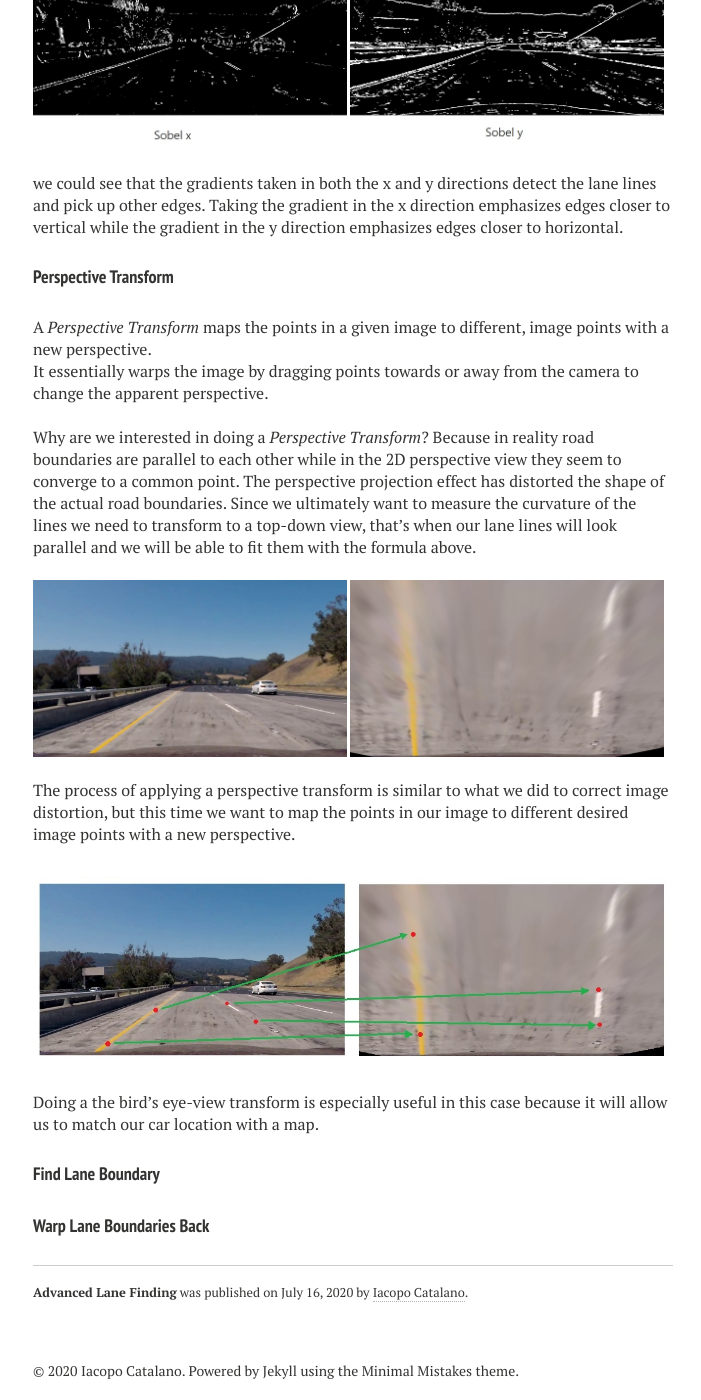
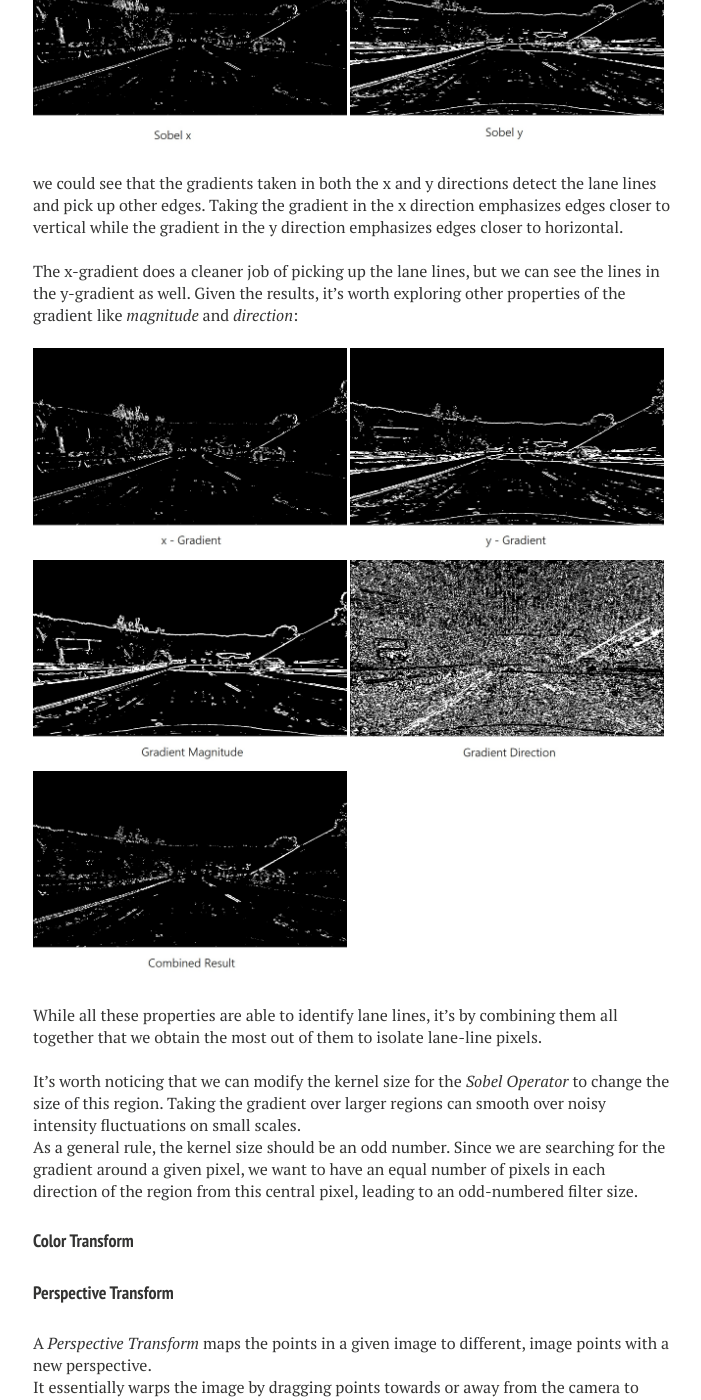
Before and after one commit to IacopomC/iacopomc.github.io, a Jekyll site: the page built from _posts/2020-07-16-advanced-lane-finding.md, in a window 1280 px wide and 1400 px high, scrolled down 3111 px. Shown: the whole window, without its empty margins (287-988 px from the left). Built offline with Jekyll 4.4.1, drawn with Linux system fonts in a browser that asks for light colours; nearby versions of some CDN libraries; our own code applies the rules of GitHub Pages for plain Markdown files; some of the changed text lies outside the part shown.

Commit message:
Split gradient and color sections

```diff
--- a/_posts/2020-07-16-advanced-lane-finding.md
+++ b/_posts/2020-07-16-advanced-lane-finding.md
@@ -100,7 +100,7 @@ To calculate the curvature of a lane line, we're going to fit a 2nd degree polyn
 
 where *A* gives us the curvature we're looking for, *B* gives us the direction that the line is pointing towards, and *C* gives us the position of the line based on how far away it is from the left side of the image (y = 0).
 
-#### Color Transform and Gradient
+#### Gradient Transform
 Now we know what we need, but how are we going to find it? We'll be using something called *Perspective Transform*, but before that there is another image preprocessing step that will make our job easier: we'll use color and gradient transforms to create a thresholded binary image.
 
 <br/>
@@ -112,7 +112,7 @@ To speed up the process we can take advantage of the fact that the lane lines te
 
 <br/>
 
-One operator used to calculate x and y gradients is the *Sobel Operator*, and if we applied it on an image :
+One operator used to calculate x and y gradients is the *Sobel Operator*, and if we applied it on an image and took the absolute value:
 
 <br/>
 
@@ -122,6 +122,33 @@ One operator used to calculate x and y gradients is the *Sobel Operator*, and if
 <br/>
 
 we could see that the gradients taken in both the x and y directions detect the lane lines and pick up other edges. Taking the gradient in the x direction emphasizes edges closer to vertical while the gradient in the y direction emphasizes edges closer to horizontal.
+
+<br/>
+
+The x-gradient does a cleaner job of picking up the lane lines, but we can see the lines in the y-gradient as well. Given the results, it's worth exploring other properties of the gradient like *magnitude* and *direction*:
+
+<br/>
+
+<img src="{{ site.url }}/assets/images/advanced-lane-finding-post/gradx.jpg" width="49%">
+<img src="{{ site.url }}/assets/images/advanced-lane-finding-post/grady.jpg" width="49%">
+
+<img src="{{ site.url }}/assets/images/advanced-lane-finding-post/mag_binary.jpg" width="49%">
+<img src="{{ site.url }}/assets/images/advanced-lane-finding-post/dir_binary.jpg" width="49%">
+
+<img src="{{ site.url }}/assets/images/advanced-lane-finding-post/combined.jpg" width="49%">
+
+<br/>
+
+While all these properties are able to identify lane lines, it's by combining them all together that we obtain the most out of them to isolate lane-line pixels.
+
+<br/>
+
+It's worth noticing that  we can modify the kernel size for the *Sobel Operator* to change the size of this region. Taking the gradient over larger regions can smooth over noisy intensity fluctuations on small scales.
+<br/>
+
+As a general rule, the kernel size should be an odd number. Since we are searching for the gradient around a given pixel, we want to have an equal number of pixels in each direction of the region from this central pixel, leading to an odd-numbered filter size.
+
+#### Color Transform
 
 
 #### Perspective Transform
```
Also changed, not shown: assets/images/advanced-lane-finding-post/combined.jpg (added), assets/images/advanced-lane-finding-post/dir_binary.jpg (added), assets/images/advanced-lane-finding-post/gradx.jpg (added), assets/images/advanced-lane-finding-post/grady.jpg (added), assets/images/advanced-lane-finding-post/mag_binary.jpg (added).
